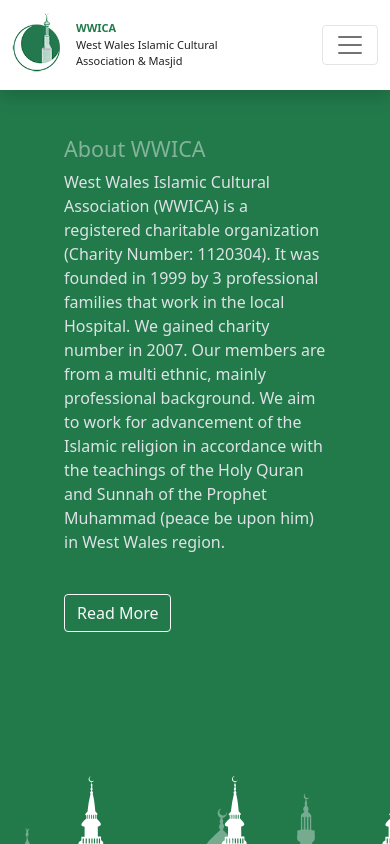
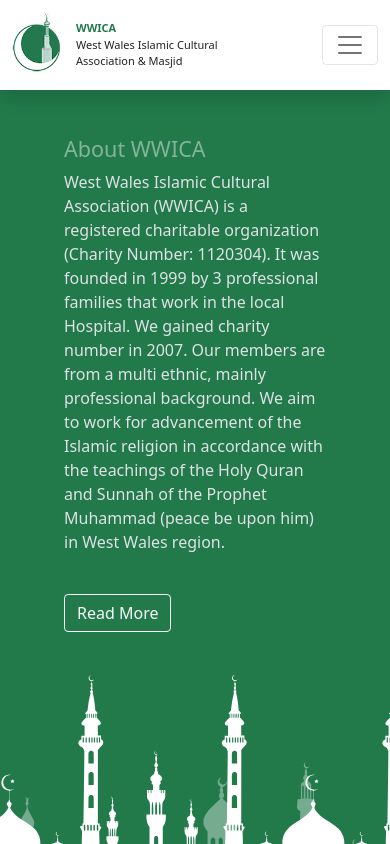
Before and after one commit to DevAbdullahUk/wwica-ui, a React (Create React App) app: page /about in a window 390 px wide. Shown: the top 844 px of the page. Built offline with nearby package versions, Linux system fonts and the light colour scheme; a web font is replaced by a local one.

Commit message:
updating the layout

```diff
--- a/src/pages/aboutPage.js
+++ b/src/pages/aboutPage.js
@@ -22,6 +22,7 @@
     this.displayModal = this.displayModal.bind(this);
     this.handleReadMoreBt = this.handleReadMoreBt.bind(this);
     this.displayAboutCards = this.displayAboutCards.bind(this);
+    this.displayFlowerBackground = this.displayFlowerBackground.bind(this);
   }
 
   componentDidMount() {
@@ -29,7 +30,7 @@
   }
 
   componentWillUnmount() {
-    window.removeEventListener("scroll".this.handlePageScroll);
+    window.removeEventListener("scroll", this.handlePageScroll);
   }
 
   handlePageScroll() {
@@ -185,12 +186,24 @@
     );
   }
 
+  displayFlowerBackground() {
+    const { scrollY } = this.state;
+
+    return (
+      <div
+        className="flower-background"
+        style={{ transform: `translateY(${scrollY * 0.1}px)` }}
+      ></div>
+    );
+  }
+
   render() {
     return (
       <div className="about-page">
         <this.displayModal></this.displayModal>
         <this.displayAbout></this.displayAbout>
         <this.displayAboutCards></this.displayAboutCards>
+        <this.displayFlowerBackground></this.displayFlowerBackground>
       </div>
     );
   }
--- a/src/styles/aboutPage.css
+++ b/src/styles/aboutPage.css
@@ -57,6 +57,18 @@
   align-self: center;
 }
 
+.flower-background{
+    background-image: url("../assets/flower.svg");
+    color: #0000001a;
+    background-repeat: no-repeat;
+    height: 20rem;
+    width: 20rem;
+    bottom: 15%;
+    left:10%;
+    position:fixed;
+    z-index: -1;
+}
+
 .top-about > div > Button {
   display: none;
 }
@@ -74,7 +86,7 @@
 }
 
 .body-about > .card {
-  width: 25rem !important;
+  width: 20rem !important;
   min-height: 20rem;
 }
 
@@ -107,4 +119,8 @@
     width: 40rem !important;
     min-height: 10rem;
   }
+
+  .about-page {
+    height: 90%;
+  }
 }
```
Also changed, not shown: src/assets/flower.svg (added).
